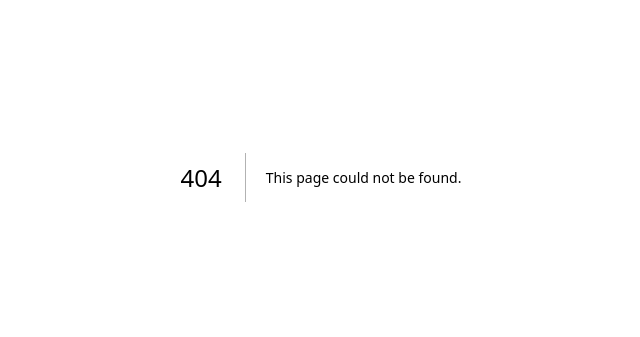
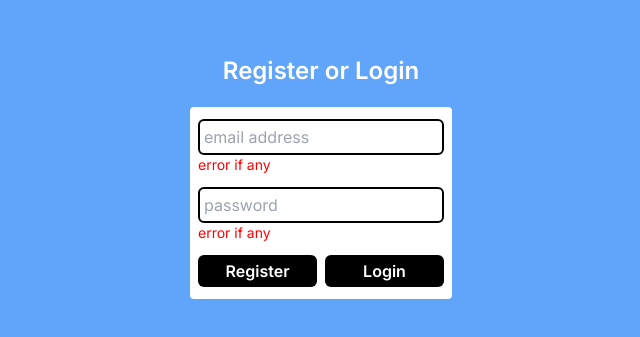
Before and after one commit to Collins-Ondeyo/chatsy, a Next.js app: page /auth in a window 1280 px wide. Before the commit this address had no page. Shown: the part 223-560 px from the top of the page, without its empty margins (319-959 px from the left). Built offline with nearby package versions, Linux system fonts and the light colour scheme.

Commit message:
create authentication form

```diff
--- /dev/null
+++ b/src/app/auth/page.tsx
@@ -0,0 +1,33 @@
+function AuthPage(){
+    return(
+        <div className="h-full flex flex-col justify-center gap-5 items-center bg-blue-400">
+            <div className="text-2xl text-white font-semibold">Register or Login</div>
+            <form className="rounded px-2 py-3 bg-white flex flex-col items-center justify-center gap-3">
+                <div>
+                    <input
+                        type="email"
+                        placeholder="email address"
+                        className="border-[2px] border-black outline-none rounded-md p-1"
+                    />
+                    <div className="text-sm text-left text-[red] w-full">error if any</div>
+                </div>
+
+                <div>
+                    <input
+                        type="password"
+                        placeholder="password"
+                        className="border-[2px] border-black outline-none rounded-md p-1"
+                    />
+                    <div className="text-sm text-left text-[red] w-full">error if any</div>
+                </div>
+
+                <div className="flex flex-row gap-2 w-full">
+                    <button className="bg-black text-white font-semibold cursor-pointer py-1 flex-1 rounded-md">Register</button>
+                    <button className="bg-black text-white font-semibold cursor-pointer py-1 flex-1 rounded-md">Login</button>
+                </div>
+            </form>
+        </div>
+    )
+};
+
+export default AuthPage;
--- a/src/app/layout.tsx
+++ b/src/app/layout.tsx
@@ -16,7 +16,7 @@ export default function RootLayout({
 }>) {
   return (
     <html lang="en">
-      <body className={inter.className}>
+      <body className={`w-[100vw] h-[100vh] ${inter.className}`}>
         {children}
       </body>
     </html>
```
